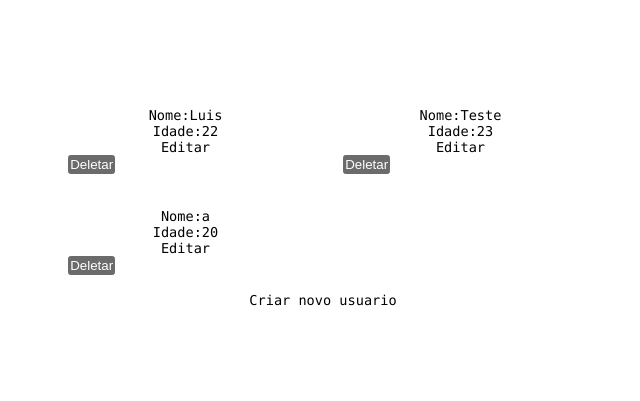
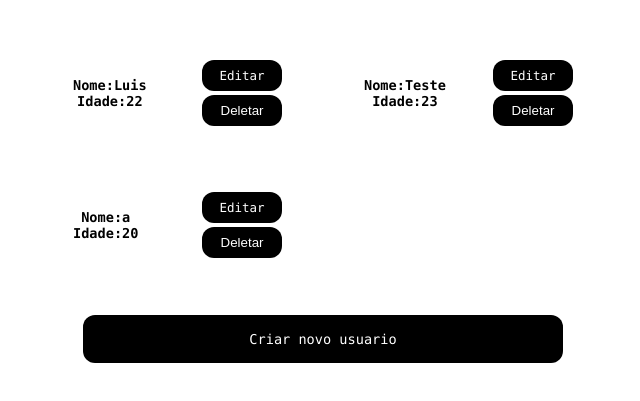
Before and after one commit to Lutefd/Api-router-next-crud, a Next.js app: page / in a window 1280 px wide. Shown: the part 201-602 px from the top of the page, without its empty margins (317-957 px from the left). Built offline with nearby package versions, Linux system fonts and the light colour scheme.

Commit message:
feat: edit initial styling

```diff
--- a/src/styles/Home.module.css
+++ b/src/styles/Home.module.css
@@ -16,12 +16,45 @@
   z-index: 2;
   font-family: var(--font-mono);
 }
-
+.title {
+  font-size: 2rem;
+  font-weight: 700;
+  margin-bottom: 1rem;
+  text-align: center;
+}
+.formContainer {
+  display: flex;
+  flex-direction: column;
+  gap: 0.25rem;
+  margin-bottom: 1rem;
+}
 .description a {
   display: flex;
   justify-content: center;
   align-items: center;
   gap: 0.5rem;
+}
+
+.button {
+  padding: 1rem 2rem;
+  border-radius: var(--border-radius);
+  background: black;
+  color: white;
+  width: 30rem;
+  justify-self: center;
+  margin-top: 2rem;
+}
+.buttonForm {
+  padding: 1rem 2rem;
+  border-radius: var(--border-radius);
+  background: black;
+  color: white;
+  width: 15rem;
+  justify-self: center;
+  margin-top: 2rem;
+  outline: none;
+  border: none;
+  cursor: pointer;
 }
 
 .description p {
@@ -44,10 +77,11 @@
   width: var(--max-width);
   max-width: 100%;
   justify-content: center;
+  gap: 1rem;
 }
 
 .card {
-  padding: 1rem 1.2rem;
+  padding: 1.5rem 2rem;
   border-radius: var(--border-radius);
   background: rgba(var(--card-rgb), 0);
   border: 1px solid rgba(var(--card-border-rgb), 0);
@@ -56,13 +90,59 @@
 }
 
 .card span {
-  display: inline-block;
   transition: transform 200ms;
 }
 
 .card h2 {
   font-weight: 600;
-  margin-bottom: 0.7rem;
+}
+.card a {
+  font-weight: 600;
+}
+.flexContainer {
+  display: flex;
+  justify-content: space-between;
+  align-items: center;
+  gap: 0.5rem;
+}
+.flexButtons {
+  display: flex;
+  flex-direction: column;
+  gap: 0.25rem;
+}
+.flexButtons button {
+  padding: 0.5rem 1rem;
+  border-radius: var(--border-radius);
+  background: black;
+  color: white;
+  width: 5rem;
+  justify-self: center;
+  outline: none;
+  border: none;
+  cursor: pointer;
+}
+.flexButtons button:hover {
+  background: white;
+  color: black;
+  border: 1px solid black;
+}
+.flexButtons a {
+  padding: 0.5rem 1rem;
+  border-radius: var(--border-radius);
+  background: black;
+  color: white;
+  width: 5rem;
+  justify-self: center;
+  outline: none;
+  border: none;
+  cursor: pointer;
+  font-weight: 500;
+  font-size: 12.5px;
+}
+.flexButtons a:hover {
+  background: white;
+  color: black;
+  border: 1px solid black;
 }
 
 .card p {
--- a/src/styles/globals.css
+++ b/src/styles/globals.css
@@ -94,10 +94,3 @@ a {
   color: inherit;
   text-decoration: none;
 }
-
-html {
-  color-scheme: dark;
-}
-body {
-  color-scheme: dark;
-}
```
